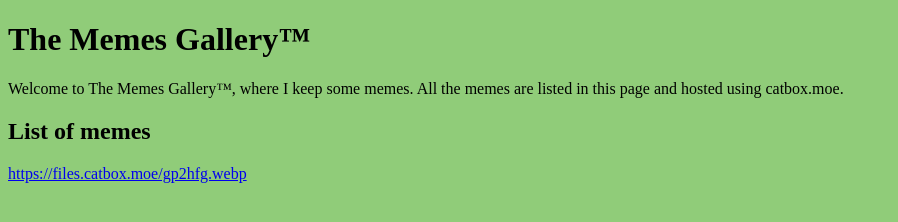
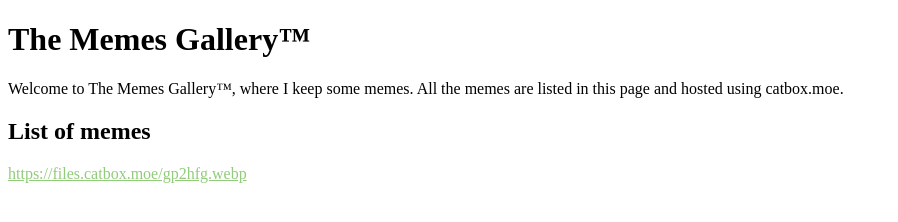
Before and after one commit to dxamima/dxamima.github.io, a plain HTML site: page storage/memes/index.html in a window 1280 px wide. Shown: the whole page, without its empty margins (0-898 px from the left). Drawn offline with Linux system fonts and the light colour scheme.

Commit message:
changed link color

```diff
--- a/storage/memes/index.html
+++ b/storage/memes/index.html
@@ -3,8 +3,11 @@
     <head>
         <title>The Memes Gallery™</title>
         <style>
+            a {
+                color: #90cc79;
+            }
             body {
-                background: #90cc79;
+                background: white;
                 color: black;
             }
         </style>
```
